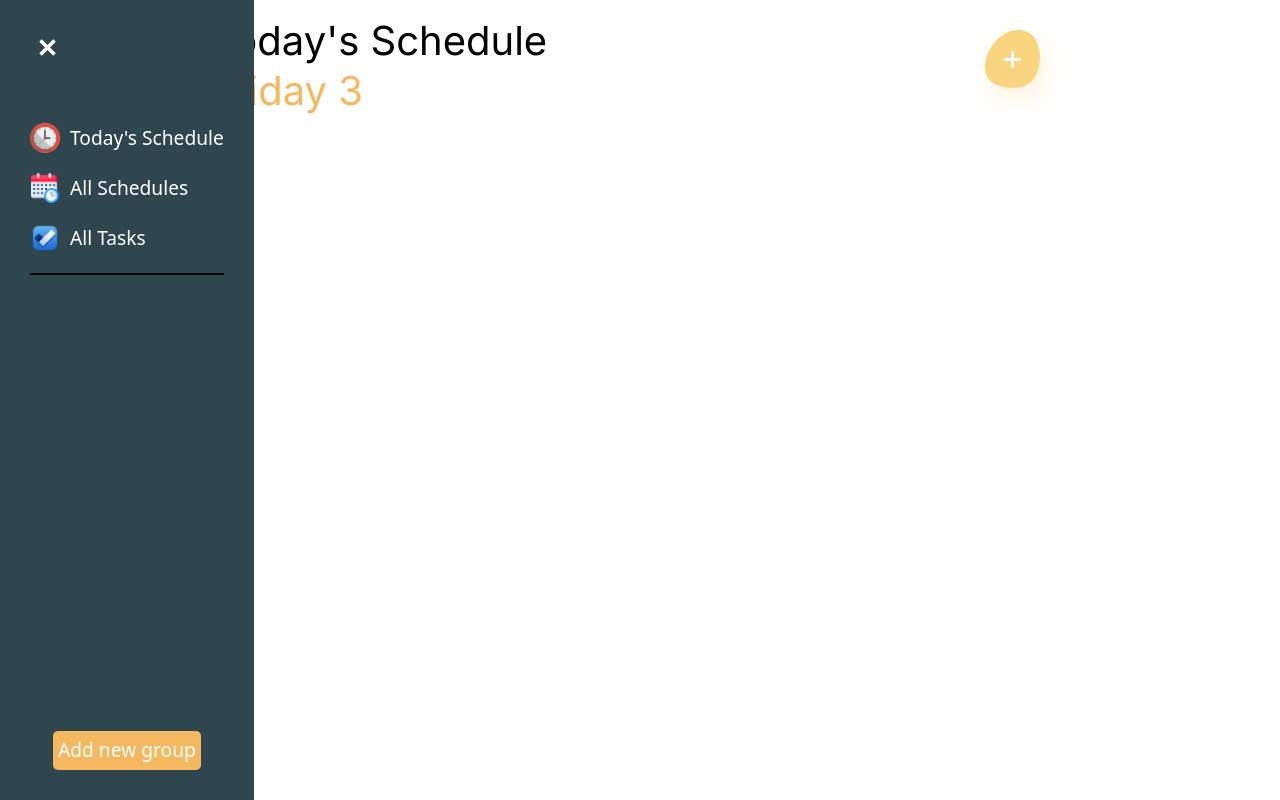
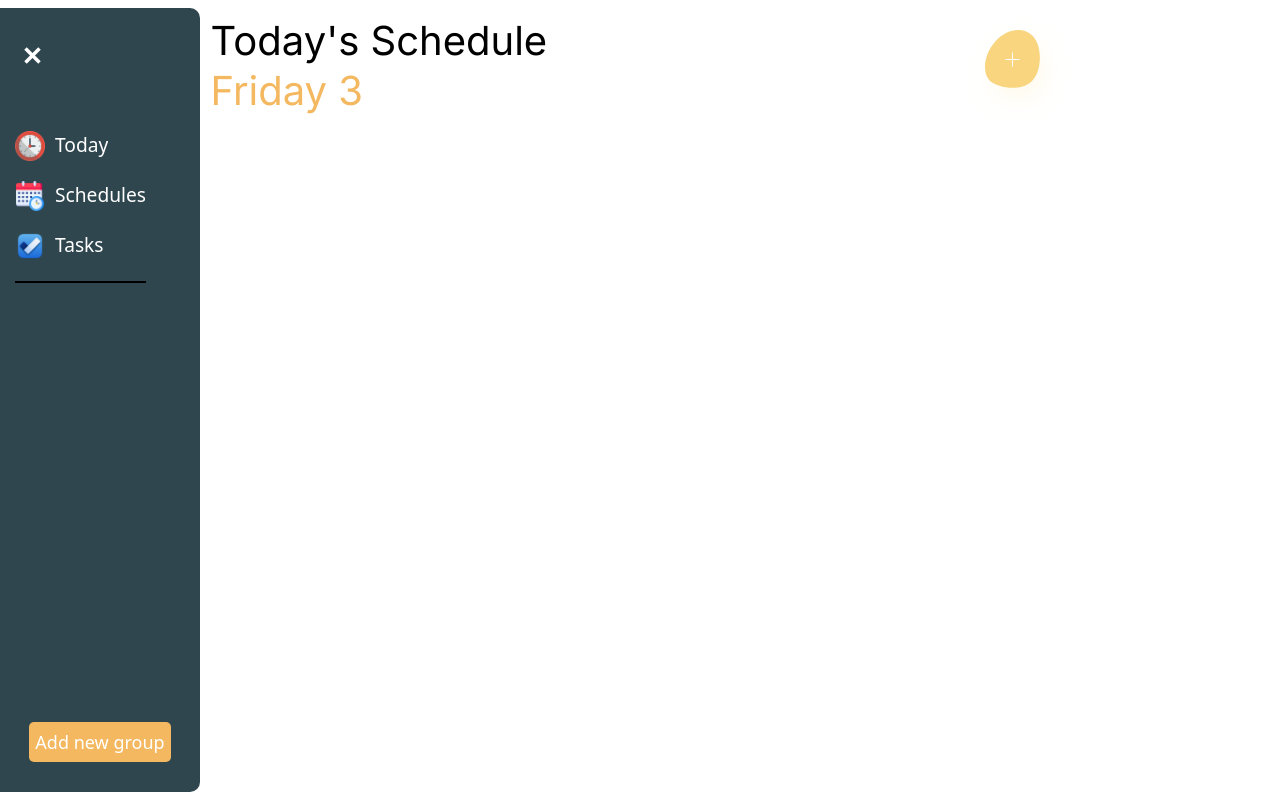
Before and after one commit to Patrix726/Task-Schedule-App-with-React, a React (Vite) app: page / in a window 1280 px wide. Built offline with nearby package versions, Linux system fonts and the light colour scheme; a web font is replaced by a local one.

Commit message:
Added more styles to the nav bar

```diff
--- a/src/App.css
+++ b/src/App.css
@@ -10,16 +10,28 @@ body {
   align-items: center;
   position: fixed;
   left: 0;
+  top: 0;
+  bottom: 0;
+  right: 0;
+  margin: auto 0;
   background-color: rgb(47, 70, 79);
   color: white;
-  width: 100px;
-  height: 100vh;
-  padding: 30px;
-  transition: all 0.2s ease-in;
+  width: 70px;
+  height: 98vh;
+  padding: 30px 15px;
+  border-radius: 0 10px 10px 0;
+  transition: all 0.5s ease-in;
 }
 .nav.open {
   justify-content: flex-start;
-  width: auto;
+  width: 200px;
+  flex-wrap: nowrap;
+  overflow: hidden;
+}
+.nav.open span {
+  height: 30px;
+  overflow: hidden;
+  animation: fadein 0.5s ease-out;
 }
 .nav .categories {
   display: flex;
@@ -50,13 +62,19 @@ body {
 .group-add-navbtn {
   font-size: 1.7rem;
   background-color: #f4b860;
+  height: 40px;
   padding: 0 10px;
   text-align: center;
   border-radius: 5px;
 }
 .group-add-navbtn.expanded {
-  font-size: 1.2rem;
-  padding: 5px;
+  font-size: 18px;
+  height: 40px;
+  overflow: hidden;
+  padding: 5px 6px;
+}
+.group-add-navbtn.expanded span {
+  animation: fadein 1s ease;
 }
 .group-name-input {
   background-color: rgba(7, 111, 203, 0.75);
@@ -314,13 +332,22 @@ button#submit-btn {
 }
 @keyframes expand {
   0% {
-    opacity: 0;
+    /* opacity: 0; */
     /* transform: translateX(-100%); */
-    width: 0%;
+    width: 100px;
   }
   100% {
-    opacity: 1;
+    /* opacity: 1; */
     /* transform: translateX(0); */
-    width: 90%;
+    width: 250px;
   }
 }
+@keyframes fadein {
+  0% {
+    opacity: 0;
+  }
+
+  100% {
+    opacity: 1;
+  }
+}
--- a/src/App.jsx
+++ b/src/App.jsx
@@ -7,6 +7,7 @@ import Task from "./Components/Task";
 import Nav from "./Components/Nav";
 import play from "./assets/play.svg";
 import pause from "./assets/pause.svg";
+import addTaskIcon from "./assets/addTask.svg";
 
 function App() {
   const [input, setInput] = useState(false);
@@ -80,7 +81,6 @@ function App() {
     }
   }, [currentView, data]);
 
-  //TODO: implement a way to create new groups of schedules and tasks
   const date = new Date();
   const weekday = [
     "Sunday",
@@ -272,71 +272,8 @@ function App() {
               setInput(true);
             }}
           >
-            <svg
-              width="101"
-              height="104"
-              viewBox="0 0 101 104"
-              fill="none"
-              xmlns="http://www.w3.org/2000/svg"
-            >
-              <g filter="url(#filter0_d_2_283)">
-                <path
-                  fillRule="evenodd"
-                  clipRule="evenodd"
-                  d="M27.4983 22.1311C39.0023 9.86006 54.4251 7.3769 64.2787 16.4726C74.1324 25.5682 74.6559 50.6718 64.2787 61.7408C53.9015 72.8099 29.984 69.2586 21.8397 61.7408C13.6954 54.223 15.9942 34.4021 27.4983 22.1311Z"
-                  fill="#F8D57E"
-                />
-                <path
-                  d="M44.4738 33.4482V47.5945"
-                  stroke="white"
-                  strokeWidth="2.9"
-                  strokeLinecap="round"
-                />
-                <path
-                  d="M37.4006 40.5213H51.547"
-                  stroke="white"
-                  strokeWidth="2.9"
-                  strokeLinecap="round"
-                />
-              </g>
-              <defs>
-                <filter
-                  id="filter0_d_2_283"
-                  x="0"
-                  y="0"
-                  width="100.867"
-                  height="103.773"
-                  filterUnits="userSpaceOnUse"
-                  colorInterpolationFilters="sRGB"
-                >
-                  <feFlood floodOpacity="0" result="BackgroundImageFix" />
-                  <feColorMatrix
-                    in="SourceAlpha"
-                    type="matrix"
-                    values="0 0 0 0 0 0 0 0 0 0 0 0 0 0 0 0 0 0 127 0"
-                    result="hardAlpha"
-                  />
-                  <feOffset dx="6" dy="12" />
-                  <feGaussianBlur stdDeviation="11.5" />
-                  <feColorMatrix
-                    type="matrix"
-                    values="0 0 0 0 0.972549 0 0 0 0 0.835294 0 0 0 0 0.494118 0 0 0 0.244619 0"
-                  />
-                  <feBlend
-                    mode="normal"
-                    in2="BackgroundImageFix"
-                    result="effect1_dropShadow_2_283"
-                  />
-                  <feBlend
-                    mode="normal"
-                    in="SourceGraphic"
-                    in2="effect1_dropShadow_2_283"
-                    result="shape"
-                  />
-                </filter>
-              </defs>
-            </svg>
-            {/* <img src={addTask} alt="Add Task" className="header-btn" /> */}
+            {/* FIXME: The icon looks weird */}
+            <img src={addTaskIcon} alt="Add Task" className="header-btn" />
           </button>
         </div>
       </div>
--- a/src/Components/Nav.jsx
+++ b/src/Components/Nav.jsx
@@ -70,7 +70,7 @@ const Nav = ({ setCurrentView, setData, groups }) => {
         >
           <img src={expand ? expandSvg : closeSvg} alt="hamburger" />
         </button>
-        <div className="categories">
+        <div className={expand ? "categories expand" : "categories"}>
           <button
             className={expand ? "navbtn expand" : "navbtn"}
             onClick={() => {
@@ -82,7 +82,7 @@ const Nav = ({ setCurrentView, setData, groups }) => {
               alt="clock icon"
               className={expand ? "nav-img-icons expand" : "nav-img-icons"}
             />
-            {expand && <span>Today's Schedule</span>}
+            {expand && <span>Today</span>}
           </button>
           <button
             className={expand ? "navbtn expand" : "navbtn"}
@@ -95,7 +95,7 @@ const Nav = ({ setCurrentView, setData, groups }) => {
               alt="schedule icon"
               className={expand ? "nav-img-icons expand" : "nav-img-icons"}
             />
-            {expand && <span>All Schedules</span>}
+            {expand && <span>Schedules</span>}
           </button>
           <button
             className={expand ? "navbtn expand" : "navbtn"}
@@ -108,7 +108,7 @@ const Nav = ({ setCurrentView, setData, groups }) => {
               alt="todo icon"
               className={expand ? "nav-img-icons expand" : "nav-img-icons"}
             />
-            {expand && <span>All Tasks</span>}
+            {expand && <span>Tasks</span>}
           </button>
         </div>
         <div className="categories groups">{allGroups}</div>
@@ -118,7 +118,7 @@ const Nav = ({ setCurrentView, setData, groups }) => {
             setAddGroup(true);
           }}
         >
-          {expand ? "Add new group" : "+"}
+          <span>{expand ? "Add new group" : "+"}</span>
         </button>
       </nav>
       {addGroup && <AddGroup addGroupRef={addGroupRef} onClick={addNewGroup} />}
```
Also changed, not shown: src/assets/addTask.svg.
